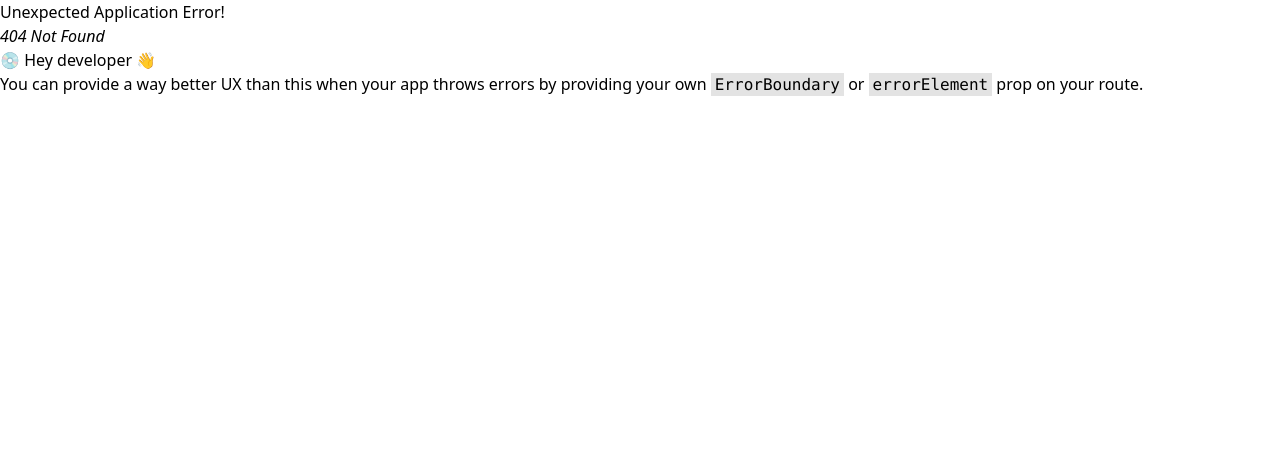
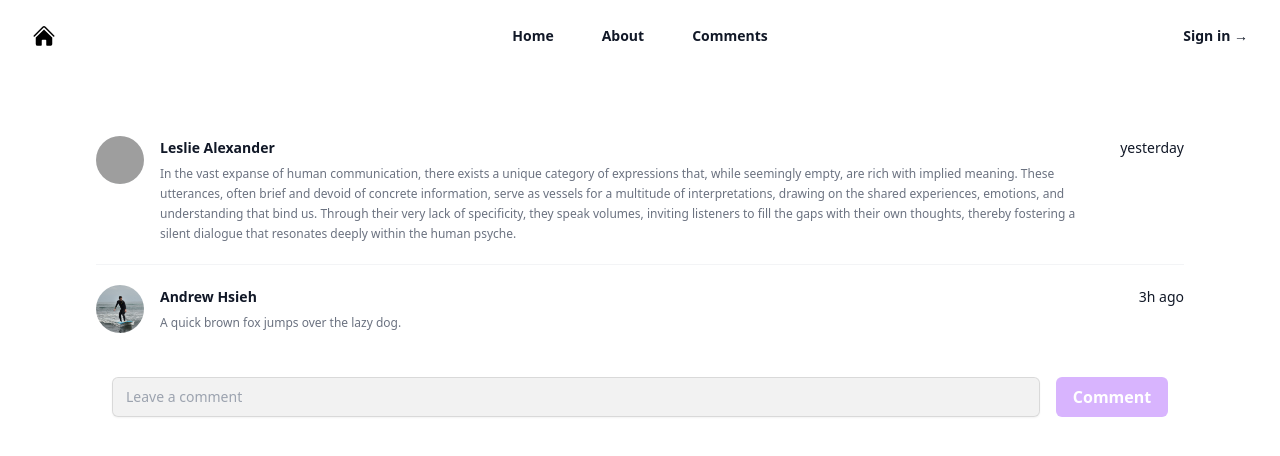
Before and after one commit to ndrw1221/full-stack-personal-page, a React (Vite) app in the folder personal-page/frontend/: page /#/comments in a window 1280 px wide. Before the commit this address had no page. Shown: the top 456 px of the page. Built offline with nearby package versions, Linux system fonts and the light colour scheme; grey boxes are pictures that could not be loaded.

Commit message:
Add frontend route for Comments

```diff
--- /dev/null
+++ b/personal-page/frontend/src/components/Comments.jsx
@@ -0,0 +1,100 @@
+import { useState } from "react";
+import my_image from "../assets/my-image.jpg";
+import guest_image from "../assets/guest.jpg";
+
+let comments = [
+  {
+    id: 1,
+    name: "Leslie Alexander",
+    imageUrl:
+      "https://images.unsplash.com/photo-1494790108377-be9c29b29330?ixlib=rb-1.2.1&ixid=eyJhcHBfaWQiOjEyMDd9&auto=format&fit=facearea&facepad=2&w=256&h=256&q=80",
+    message:
+      "In the vast expanse of human communication, there exists a unique category of expressions that, while seemingly empty, are rich with implied meaning. These utterances, often brief and devoid of concrete information, serve as vessels for a multitude of interpretations, drawing on the shared experiences, emotions, and understanding that bind us. Through their very lack of specificity, they speak volumes, inviting listeners to fill the gaps with their own thoughts, thereby fostering a silent dialogue that resonates deeply within the human psyche.",
+    time: "yesterday",
+  },
+  {
+    id: 2,
+    name: "Andrew Hsieh",
+    imageUrl: my_image,
+    message: "A quick brown fox jumps over the lazy dog.",
+    time: "3h ago",
+  },
+];
+
+let id = 3;
+
+export default function Comments() {
+  const [commentsState, setCommentsState] = useState(comments);
+  const [inputValue, setInputValue] = useState("");
+  const commentHandler = () => {
+    const newComment = {
+      id: id++, // need to be fixed
+      name: "Guest",
+      imageUrl: guest_image,
+      message: inputValue,
+      time: "now", // need to be fixed
+    };
+
+    setCommentsState([...comments, newComment]);
+    comments = [...comments, newComment];
+
+    setInputValue("");
+  };
+  return (
+    <>
+      {commentsState ? ( // need to be fixed
+        <ul role="list" className="divide-y divide-gray-100 mx-24 mt-11">
+          {commentsState.map((comment) => (
+            <li key={comment.id} className="flex justify-between gap-x-6 py-5">
+              <div className="flex min-w-0 gap-x-4">
+                <img
+                  className="h-12 w-12 flex-none rounded-full bg-gray-50"
+                  src={comment.imageUrl}
+                  alt=""
+                />
+                <div className="min-w-0 flex-auto">
+                  <p className="text-sm font-semibold leading-6 text-gray-900">
+                    {comment.name}
+                  </p>
+                  <p className="mt-1 text-xs leading-5 text-gray-500">
+                    {comment.message}
+                  </p>
+                </div>
+              </div>
+              <div className="hidden shrink-0 sm:flex sm:flex-col sm:items-end">
+                <p className="text-sm leading-6 text-gray-900">
+                  {comment.time}
+                </p>
+              </div>
+            </li>
+          ))}
+        </ul>
+      ) : (
+        <p className="text-black text-2xl">No comment yet. Leave a comment.</p>
+      )}
+      <form className="mx-24 mt-6 px-4 pb-10 flex justify-between space-x-4">
+        <input
+          id="comment-id"
+          name="comment"
+          required
+          className="min-w-0 flex-auto rounded-md border-0 bg-black/5 px-3.5 py-2 text-gray-500 shadow-sm ring-1 ring-inset ring-black/10 focus:ring-2 focus:ring-inset focus:ring-indigo-500 sm:text-sm sm:leading-6"
+          placeholder="Leave a comment"
+          value={inputValue}
+          onChange={(e) => setInputValue(e.target.value)}
+        />
+
+        <button
+          className={`mr-5 w-28 h-10 text-white rounded-md font-bold ${
+            inputValue.trim()
+              ? "bg-purple-400 hover:bg-purple-500 shadow-lg"
+              : "bg-purple-300"
+          }`}
+          onClick={commentHandler}
+          disabled={!inputValue.trim()}
+        >
+          Comment
+        </button>
+      </form>
+    </>
+  );
+}
--- a/personal-page/frontend/src/components/Header.jsx
+++ b/personal-page/frontend/src/components/Header.jsx
@@ -50,10 +50,10 @@ export default function Header() {
             About
           </Link>
           <Link
-            to="/users"
+            to="/comments"
             className="text-sm font-semibold leading-6 text-gray-900"
           >
-            Users
+            Comments
           </Link>
         </Popover.Group>
         <div className="hidden lg:flex lg:flex-1 lg:justify-end">
@@ -111,10 +111,10 @@ export default function Header() {
                   About
                 </Link>
                 <Link
-                  to="/users"
+                  to="/comments"
                   className="-mx-3 block rounded-lg px-3 py-2 text-base font-semibold leading-7 text-gray-900 hover:bg-gray-50"
                 >
-                  Users
+                  Comments
                 </Link>
               </div>
               <div className="py-6">
--- a/personal-page/frontend/src/main.jsx
+++ b/personal-page/frontend/src/main.jsx
@@ -4,7 +4,7 @@ import App from "./App.jsx";
 import "./index.css";
 import Home from "./components/Home.jsx";
 import About from "./components/About.jsx";
-import Users from "./components/Users.jsx";
+import Comments from "./components/Comments.jsx";
 import Signin from "./components/Signin.jsx";
 import Signup from "./components/Signup.jsx";
 import { createHashRouter, RouterProvider } from "react-router-dom";
@@ -20,8 +20,8 @@ const router = createHashRouter([
         element: <About />,
       },
       {
-        path: "/users",
-        element: <Users />,
+        path: "/comments",
+        element: <Comments />,
       },
       {
         path: "/sign-in",
```
